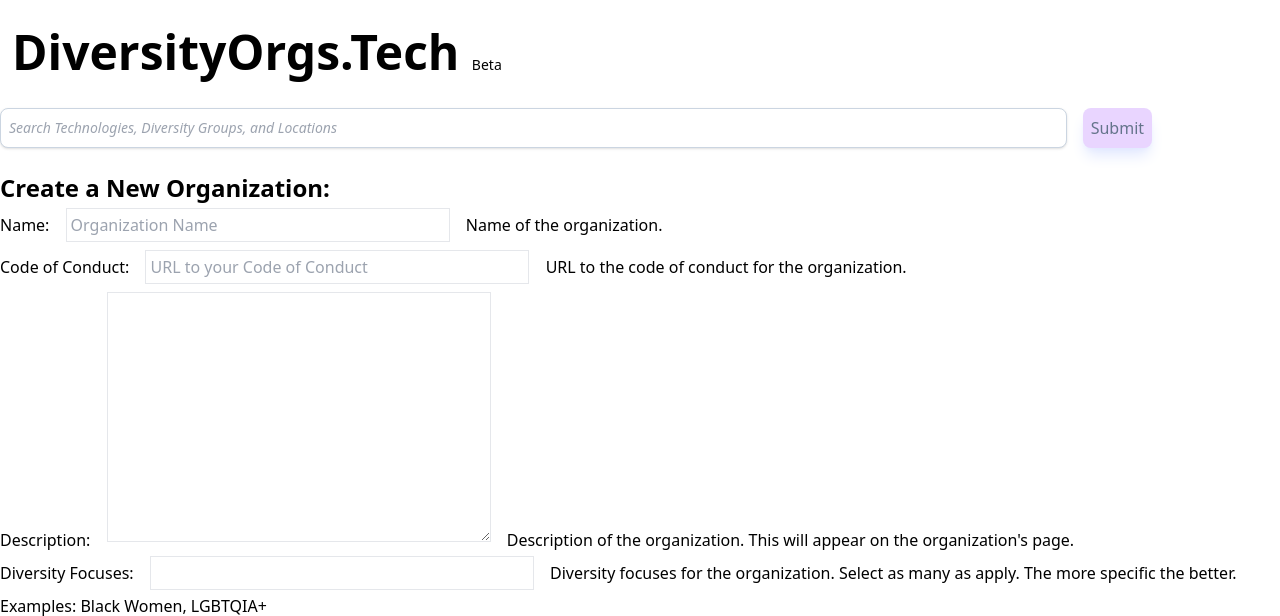
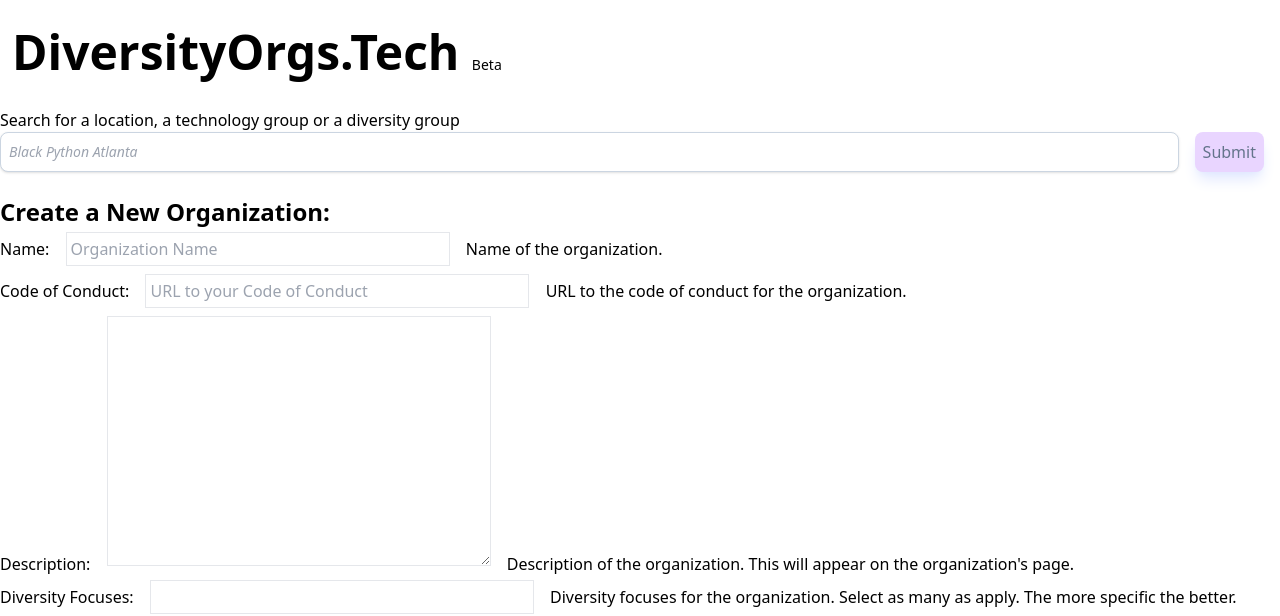
Before and after one commit to kjaymiller/diversity-orgs-django, a Django app: page /orgs/create in a window 1280 px wide. Shown: the top 616 px of the page. Run offline with Django 4.2, Linux system fonts and the light colour scheme; the visitor is signed in with stand-in values (Sample User, id 1); some libraries are stand-ins or nearby versions.

Commit message:
search input optimizations

```diff
--- a/templates/assets/search.html
+++ b/templates/assets/search.html
@@ -1,7 +1,8 @@
-<div class="my-4 py-2">
+<div class="my-4 py-2 w-full">
     <form action="/search">
+        <h2 class="font-light">Search for a location, a technology group or a diversity group</h2>
         <div class="flex w-full">
-            <input name="q" type="text" class="sm:w-3/4 lg:w-5/6 border shadow rounded-lg font-thin border-slate-300 p-2 focus:font-bold text-sm md:text-md focus:border-gray-100 italic" id="search" value="{{query}}" placeholder="Search Technologies, Diversity Groups, and Locations">
+            <input name="q" type="text" class="sm:w-3/4 lg:w-full border shadow rounded-lg font-thin border-slate-300 p-2 focus:font-bold text-sm md:text-md focus:border-gray-100 italic" id="search" value="{{query}}" placeholder="Black Python Atlanta">
             <button type="submit" class="bg-purple-200 text-slate-500 hover:text-slate-800 font-light rounded-lg shadow-lg shadow-indigo-100 mx-4 p-2">Submit</button>
         </div>
     </form>
--- a/templates/orgs/detail.html
+++ b/templates/orgs/detail.html
@@ -2,7 +2,7 @@
 
 {% block content %}
 
-<div class="border rounded p-2">
+<div class="border rounded my-10 p-2">
     <div class="flex">
         {% if object.logo %}
             <img src="{{object.logo.url}}" alt="Logo for {{object.name}}" class="max-h-24 p-4 mr-4 rounded" />
```
